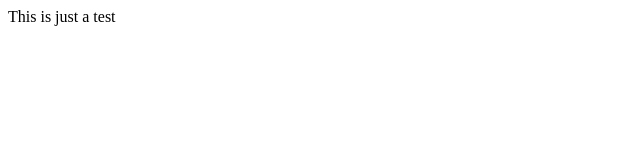
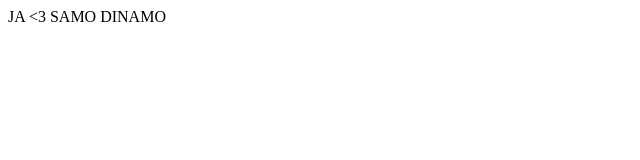
Before and after one commit to vicko221/test_sch01, a plain HTML site: page index.html in a window 1280 px wide. Shown: the full height of the page, 0-640 px from the left. Drawn offline with Linux system fonts and the light colour scheme.

Commit message:
Update index.html

```diff
--- a/index.html
+++ b/index.html
@@ -1,5 +1,9 @@
 <html>
 <body>
-This is just a test
+<div>
+
+  JA <3 SAMO DINAMO
+
+</div>
 </body>
 </html>
```
